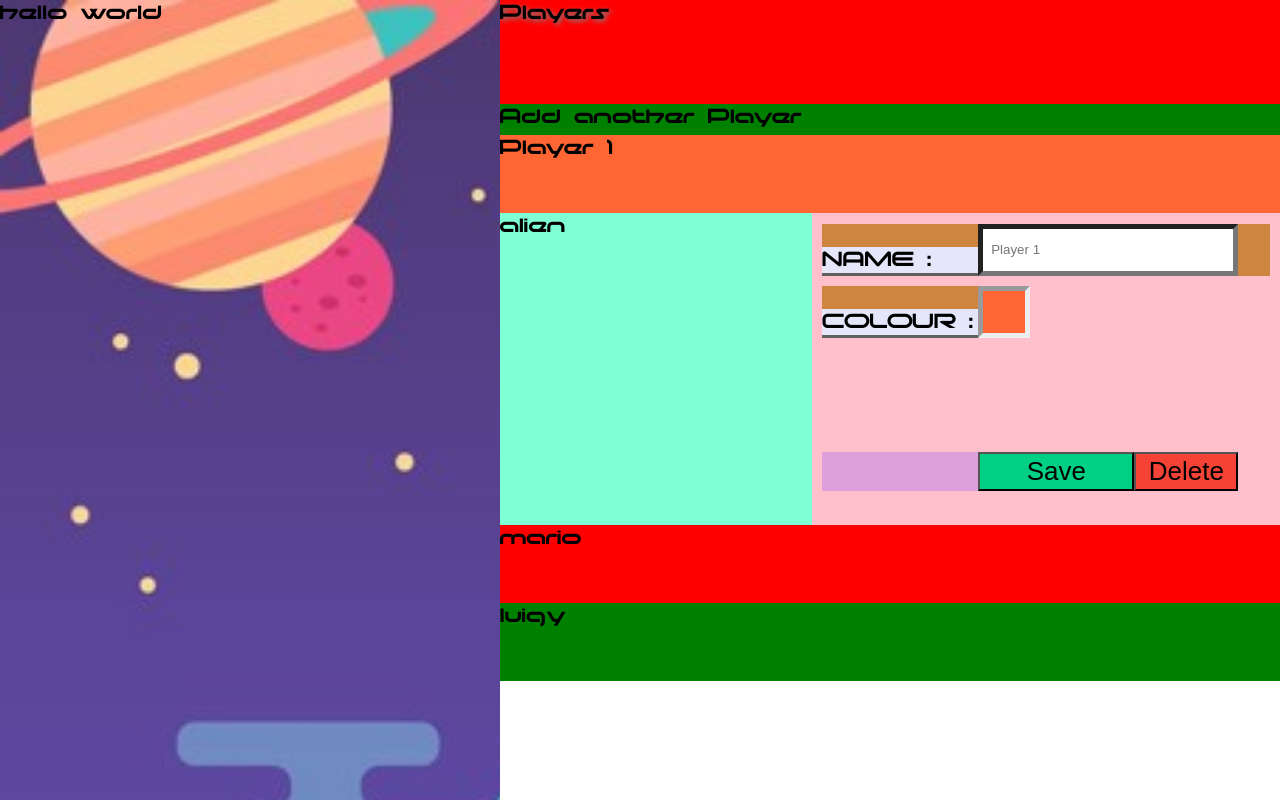
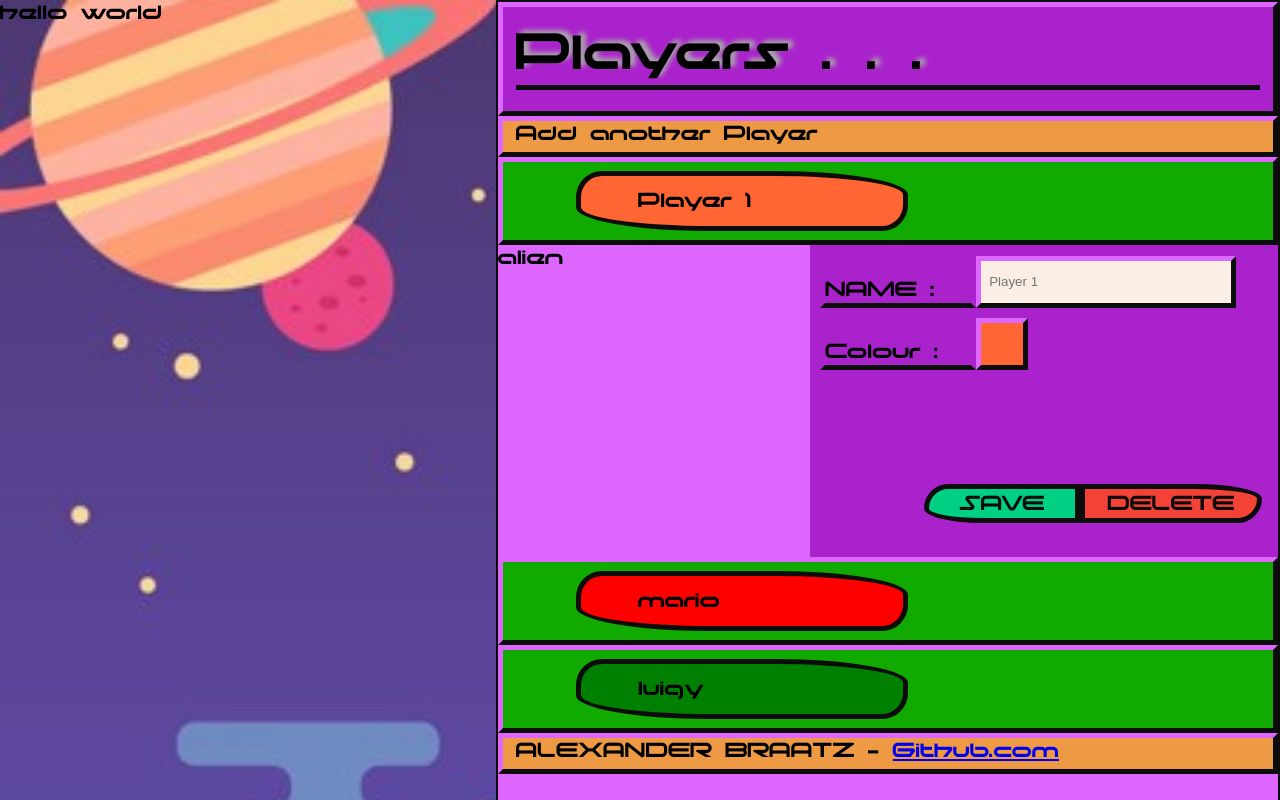
Before and after one commit to AlexanderBraatz/DevMe-Final-Tech-Challenge, a React (Create React App) app: page / in a window 1280 px wide. Both pictures are taken after a click on the element "Player 1". Shown: the top 800 px of the page. Built offline with nearby package versions, Linux system fonts and the light colour scheme.

Commit message:
Add Styling improvments to Sidebar

```diff
--- a/src/components/ColourPicker/ColourPicker.js
+++ b/src/components/ColourPicker/ColourPicker.js
@@ -24,7 +24,7 @@ const ColourPicker = ({colours,color,onChoiceComplete}) => {
                     className="picker__lable"
 
                 >
-                    <p>COLOUR :</p>
+                    <p>Colour :</p>
                 </div>
                 <div
                     className="square picker__display"
--- a/src/components/PlayerTag/PlayerTag.js
+++ b/src/components/PlayerTag/PlayerTag.js
@@ -14,7 +14,7 @@ const PlayerTag = ({player, save, remove, eddit}) => {
     const handleChoiceComplete  = (choice) => setColour(choice);
 
     const handleSave  = (e) => {
-        if(name === ""){
+        if(name.length === 0 || name.length > 10){
             e.preventDefault();
             setWarning(true);
         }else{
@@ -39,8 +39,13 @@ const PlayerTag = ({player, save, remove, eddit}) => {
             // onClick={handleCollapse}
             className="playerTag__heading"
             onClick={ handleEddit }
-            style={{backgroundColor : player.colour}}>
-            {player.name}
+            >
+                <p
+                    className="playerTag__heading--content"
+                    style={{backgroundColor : player.colour}}
+                    >
+                        {player.name}
+                    </p>
         </div>
         {!player.eddit ? null :
             <div className="playerTag__body">
@@ -75,13 +80,13 @@ const PlayerTag = ({player, save, remove, eddit}) => {
 
                         <div className="playerTag__buttons">
                             <Button
-                                name="Save"
+                                name="SAVE"
                                 whenClick={ handleSave }
                                 colour="green"
                                 classNamePassed="playerTag__button--save"
                             />
                             <Button
-                                name="Delete"
+                                name="DELETE"
                                 whenClick={ handleDelete }
                                 colour="red"
                                 classNamePassed="playerTag__button--delete"
--- a/src/components/Sidebar/Sidebar.js
+++ b/src/components/Sidebar/Sidebar.js
@@ -5,10 +5,13 @@ const SideBar = ({players,addP}) => {
 
 return (
     <div className="sideBar">
-        <div className="sideBar__heading"
-            >Players</div>
+        <div className="sideBar__heading">
+            <h2
+                className="sideBar__heading--cotent"
+            >Players . . . </h2>
+        </div>
         <div
-            className="sideBar__button"
+            className="sideBar__addPLbutton"
             onClick={ addP }
             >Add another Player</div>
         { players.map((player,i)=>{
@@ -18,6 +21,9 @@ return (
             )
             })
         }
+        <div
+            className="sideBar__fotter"
+            >ALEXANDER BRAATZ - <a href="https://github.com/AlexanderBraatz/DevMe-Final-Tech-Challenge">Github.com</a></div>
 
     </div>
     );
--- a/src/data/initial.js
+++ b/src/data/initial.js
@@ -6,6 +6,8 @@ const initial = {
   numberOfPlayers : 3,
   roundCounter : 1,
   // stateHistory : [ {previousstate}, {previousstate}],
+
+  //players have an id property to allow for reliable match making. If the index was used deleting a player during a match would shift the index of all following players, breaking the match making.
 
   players:[
     {
--- a/src/styles/_colourPicker.css
+++ b/src/styles/_colourPicker.css
@@ -2,26 +2,29 @@
     display: flex;
     flex-flow: row wrap;
     margin: 0.2rem;
+
 }
 .picker__lable{
     cursor: default;
     display: inline-block;
 
-    background-color: peru;
 
     display: flex;
-    flex-direction: row
+    flex-direction: row ;
 
 
 }
 .picker__lable p{
     margin-top: 0.5rem;
-    background-color: lavender;
     width: 6rem;
     align-self: flex-end;
 
-    border-bottom: var(--black);
-    border-style: inset;
+    border-style: solid;
+    box-sizing: border-box;
+    border-width: 0.2rem;
+
+    border-color: var(--primary);
+    border-bottom-color: var(--black);
 }
 
 .square{
@@ -34,6 +37,16 @@
     background-color: aqua;
     border-style: inset;
     border-width: 0.2rem;
+
+    border-style: solid;
+    border-width: 0.2rem;
+    border-top-color: var(--primary-2);
+    border-left-color: var(--primary-2);
+    border-right-color: var(--black);
+    border-bottom-color: var(--black);
+}
+.square:hover{
+    border-width: 0.3rem;
 }
 
 .picker__display{
--- a/src/styles/_resetCSS.css
+++ b/src/styles/_resetCSS.css
@@ -46,3 +46,33 @@ table {
 	border-collapse: collapse;
 	border-spacing: 0;
 }
+button {
+    display: inline-block;
+    border: none;
+    padding: 0rem;
+    margin: 0;
+    text-decoration: none;
+    background: #0069ed;
+    color: #ffffff;
+    font-family: sans-serif;
+    font-size: 1rem;
+    cursor: pointer;
+    text-align: center;
+    transition: background 250ms ease-in-out,
+                transform 150ms ease;
+    -webkit-appearance: none;
+    -moz-appearance: none;
+}
+
+button:hover,
+button:focus {
+    background: #0053ba;
+}
+
+button:focus {
+    outline: none;
+}
+
+button:active {
+    transform: scale(0.95), scale(1);
+}
--- a/src/styles/_sideBar.css
+++ b/src/styles/_sideBar.css
@@ -5,33 +5,94 @@
     height: 100%;
     top: 0;
     right: 0;
-    /* width: 0rem; */
-    background-color: white;
+
     overflow-y: scroll;
-    transition: 5.5s;
+    /* transition: 5.5s; */
+    background-color:var(--primary-2);
+
+    border-style: solid;
+    border-width: 0.1rem;
+    border-color: var(--black);
 
 }
 .sideBar__heading{
-    /* width: 100%; */
+
     height: 4rem;
-    text-shadow: 2px 2px 5px grey;
+    background-color:var(--primary);
 
-    background-color: red;
+
+
+    border-style: solid;
+    border-width: 0.2rem;
+    border-top-color: var(--primary-2);
+    border-left-color: var(--primary-2);
+    border-right-color: var(--black);
+    border-bottom-color: var(--black);
 }
 
-.sideBar__button{
-    /* width: 100%; */
+.sideBar__heading--cotent{
+    text-shadow: 0.2rem -0.1rem 0.2rem var(--grey);
+    font-size: 2.5rem;
+    margin: 0.5rem;
+    border-bottom:  0.2rem solid var(--black);
+
+}
+
+.sideBar__addPLbutton{
+
     height: 1.2rem;
+    cursor: pointer;
+    padding-left: 0.5rem;
 
-    background-color: green;
+    background-color: var(--tertiary);
+    border-style: solid;
+    border-width: 0.2rem;
+    border-top-color: var(--primary-2);
+    border-left-color: var(--primary-2);
+    border-right-color: var(--black);
+    border-bottom-color: var(--black);
+
 }
 
 .playerTag__heading{
 
+    position: relative;
+
     height: 3rem;
     cursor: pointer;
-    background-color: grey;
+    background-color: var(--secondary-2);
+
+    border-style: solid;
+    border-width: 0.2rem;
+    border-top-color: var(--primary-2);
+    border-left-color: var(--primary-2);
+    border-right-color: var(--black);
+    border-bottom-color: var(--black);
 }
+.playerTag__heading:hover{
+
+    background-color: var(--secondary);
+}
+
+.playerTag__heading--content{
+    width: 10rem;
+    height: 1.5rem;
+    padding: 0.2rem 0.2rem 0.2rem 2.2rem;
+
+    text-align: left;
+    vertical-align: middle;
+    line-height: 1.5rem;
+
+
+    position: absolute;
+    top: 45%;
+    left: 50%;
+
+    margin: -1rem 0 0 -12rem;
+    border: 0.2rem solid var(--black);
+    border-radius:1rem  40%;
+}
+
 .playerTag__body{
     display: flex;
     flex-direction: row;
@@ -48,12 +109,13 @@
 .playerTag__body--right{
     /* float: left; */
     width: 60%;
+    background-color: var(--primary);
 }
 
 .playerTag__body--left{
     /* float: right; */
     width: 40%;
-    background-color: aquamarine;
+    background-color: var(--primary-2);
 
 }
 
@@ -66,7 +128,7 @@
 .playerTag__formGroup{
     margin: 0.2rem;
     text-align: start;
-    background-color: peru;
+
     display: flex;
     flex-direction: row
 
@@ -76,11 +138,15 @@
     cursor: default;
     display: inline-block;
     width: 6rem;
-    background-color: lavender;
+
     align-self: flex-end;
 
-    border-bottom: var(--black);
-    border-style: inset;
+    border-style: solid;
+    box-sizing: border-box;
+    border-width: 0.2rem;
+
+    border-color: var(--primary);
+    border-bottom-color: var(--black);
 
 }
 .playerTag__nameinput{
@@ -90,16 +156,25 @@
     padding-left: 0.3rem;
     background-color: var(--white);
     color: var(--black);
-    border-style: inset;
+    /* display: inline-block; */
 
-    display: inline-block;
+    border-style: solid;
     border-width: 0.2rem;
-    border-color:vlack;
+    border-top-color: var(--primary-2);
+    border-left-color: var(--primary-2);
+    border-right-color: var(--black);
+    border-bottom-color: var(--black);
+}
+.playerTag__nameinput:focus {
+    outline: none;
 }
 .warn{
+    border-style: solid;
+    background-color: var(--pale-alarm);
     border-color: var(--red);
-    border-style: outset;
-    background-color: var(--pale-alarm);
+    border-right-color: var(--black);
+    border-bottom-color: var(--black);
+
 }
 
 /* .playerTag__colourinput{
@@ -122,8 +197,8 @@
 
 .playerTag__buttons{
     margin: 0.2rem;
-    padding-left: 6rem;
-    background-color: plum;
+    padding-left: 4rem;
+
     position: absolute;
     top: 9rem;
 
@@ -131,13 +206,39 @@
 
 .playerTag__button--save{
     /* align-self: flex-end; */
+    color: var(--black);
+    font-family: "Moonhouse",sans-serif;
     height: 1.5rem;
     width: 6rem;
     font-size: inherit;
+
+
+    border: 0.2rem solid var(--black);
+    border-radius:1rem  0 0 40%;
 }
 .playerTag__button--delete{
     /* align-self: flex-end; */
+    color: var(--black);
+    font-family: "Moonhouse",sans-serif;
     height: 1.5rem;
-    width: 4rem;
+    width: 7rem;
     font-size: inherit;
+    border: 0.2rem solid var(--black);
+    border-radius: 0  40% 1rem 0;
 }
+
+.sideBar__fotter{
+
+    height: 1.2rem;
+    cursor: pointer;
+    padding-left: 0.5rem;
+
+    background-color: var(--tertiary);
+    border-style: solid;
+    border-width: 0.2rem;
+    border-top-color: var(--primary-2);
+    border-left-color: var(--primary-2);
+    border-right-color: var(--black);
+    border-bottom-color: var(--black);
+
+}
--- a/src/styles/assets/_colours.css
+++ b/src/styles/assets/_colours.css
@@ -1,8 +1,14 @@
 :root {
     --black: #0c0c0c;
-    --grey: #808080;
-    --white: #FFFFFF;
+    --grey: #a9a9a9;
+    --white: #fbeee4 ;
     --red: #f44336;
     --green: #00d084;
     --pale-alarm:#ffdddd;
+
+    --primary:#aa22cc;
+    --primary-2:#dd66ff;
+    --secondary:#33ee22;
+    --secondary-2:#11aa00 ;
+    --tertiary  :	#ee9944;
 }
```
